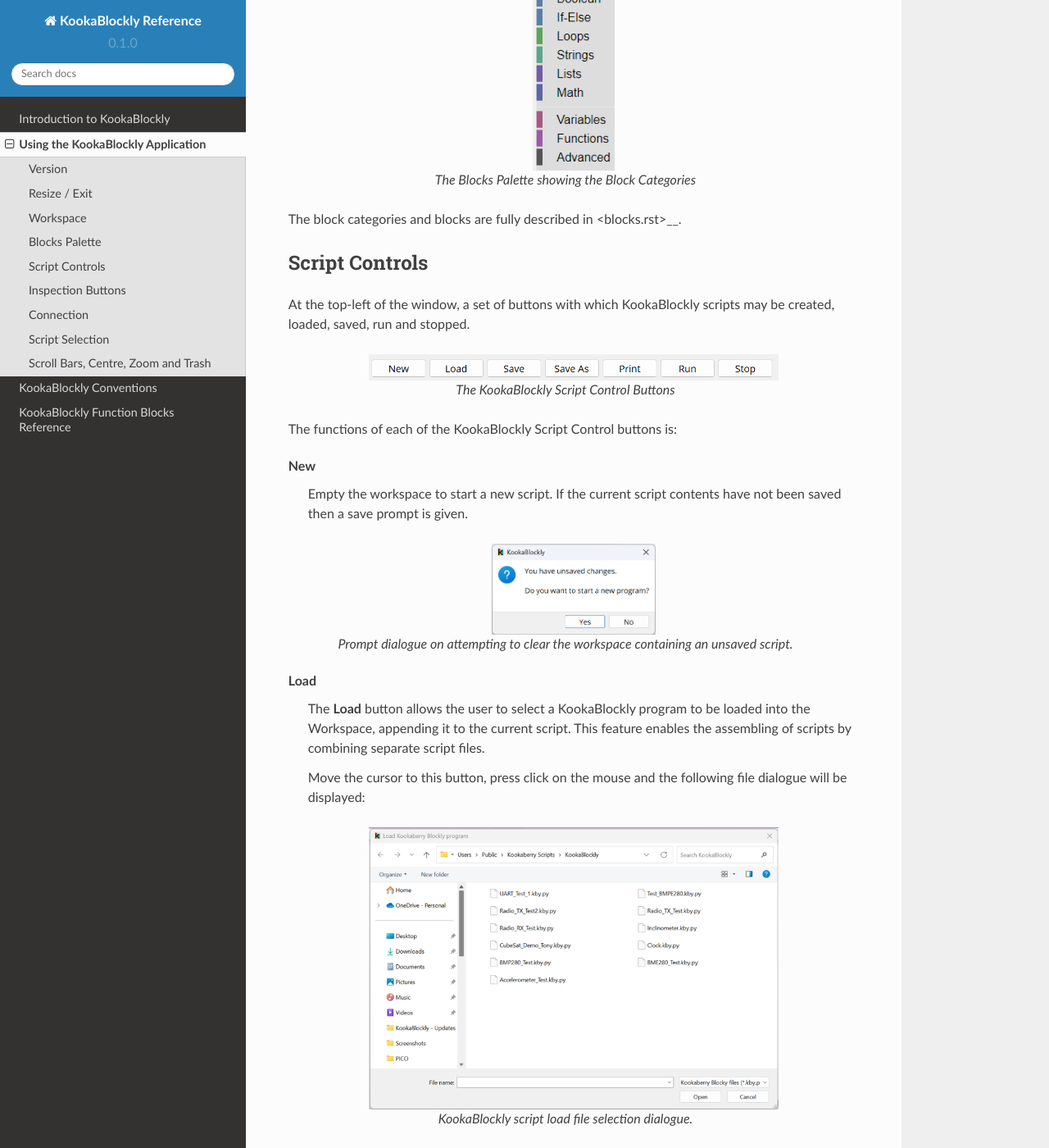
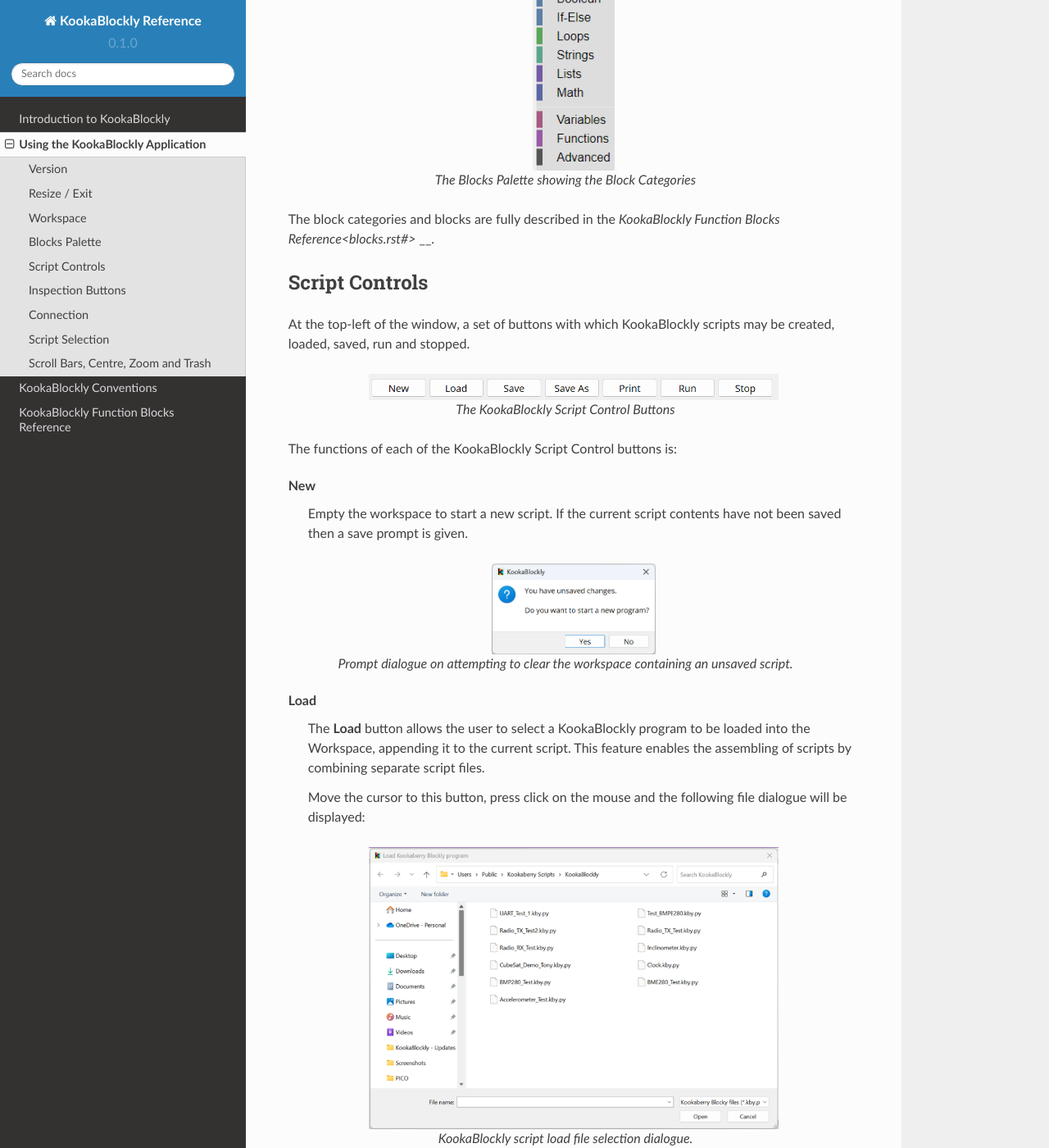
Before and after one commit to TDStrasser/KookaBlockly-Reference, a Sphinx documentation site: the page built from docs/source/using.rst, in a window 1280 px wide and 1400 px high, scrolled down 2167 px. Shown: the whole window at 82% size. Built offline with Sphinx 7.4.7 and the Read the Docs theme 2.0.0, drawn with Linux system fonts in a browser that asks for light colours; some of the changed text lies outside the part shown.

Commit message:
Correcting cross references

```diff
--- a/docs/source/using.rst
+++ b/docs/source/using.rst
@@ -62,7 +62,7 @@
 
    The Blocks Palette showing the Block Categories
 
-The block categories and blocks are fully described in <blocks.rst>__.
+The block categories and blocks are fully described in the `KookaBlockly Function Blocks Reference<blocks.rst#>` __.
 
 Script Controls
 ---------------
```
Also changed, not shown: other parts of docs/source/using.rst (+2 -2 lines).
